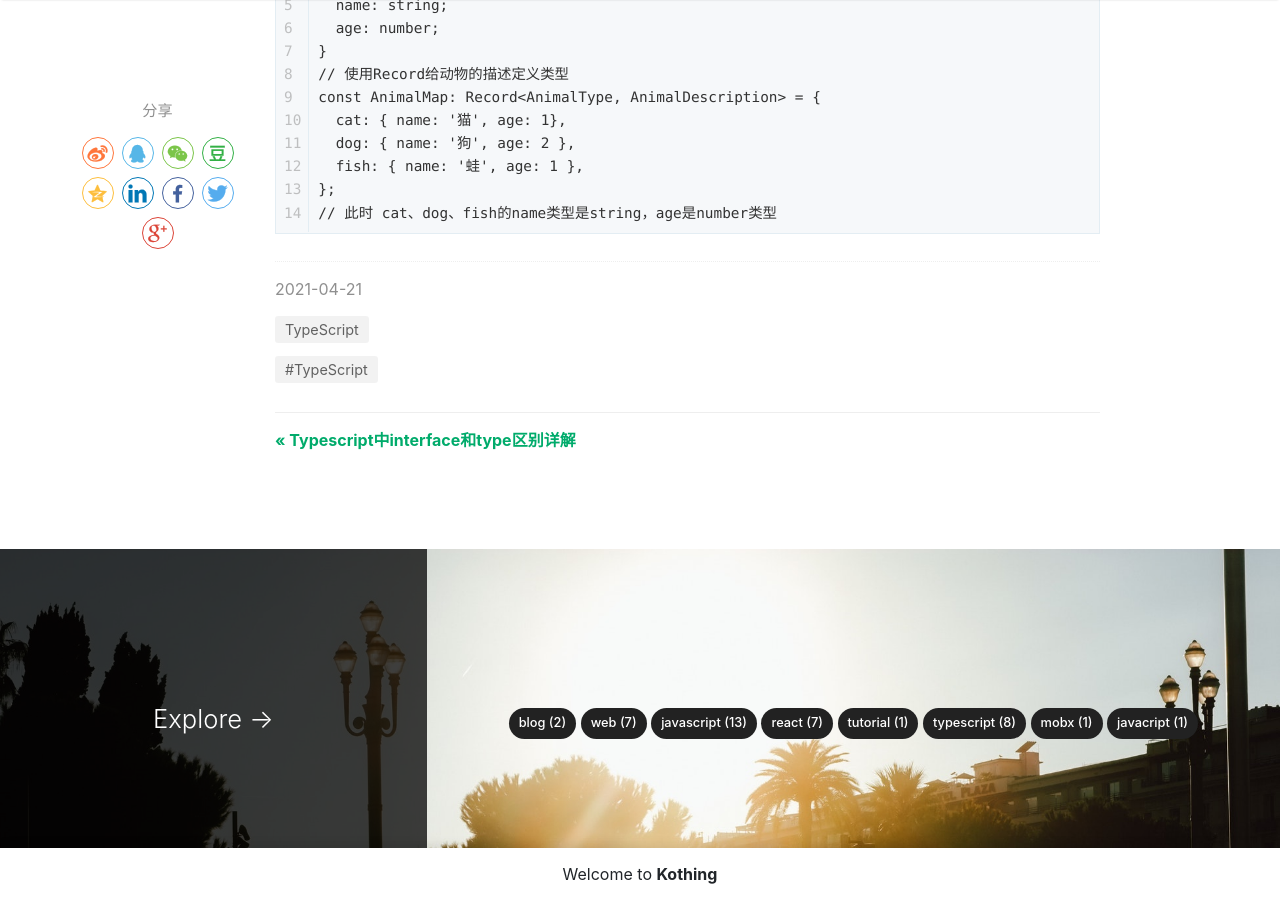
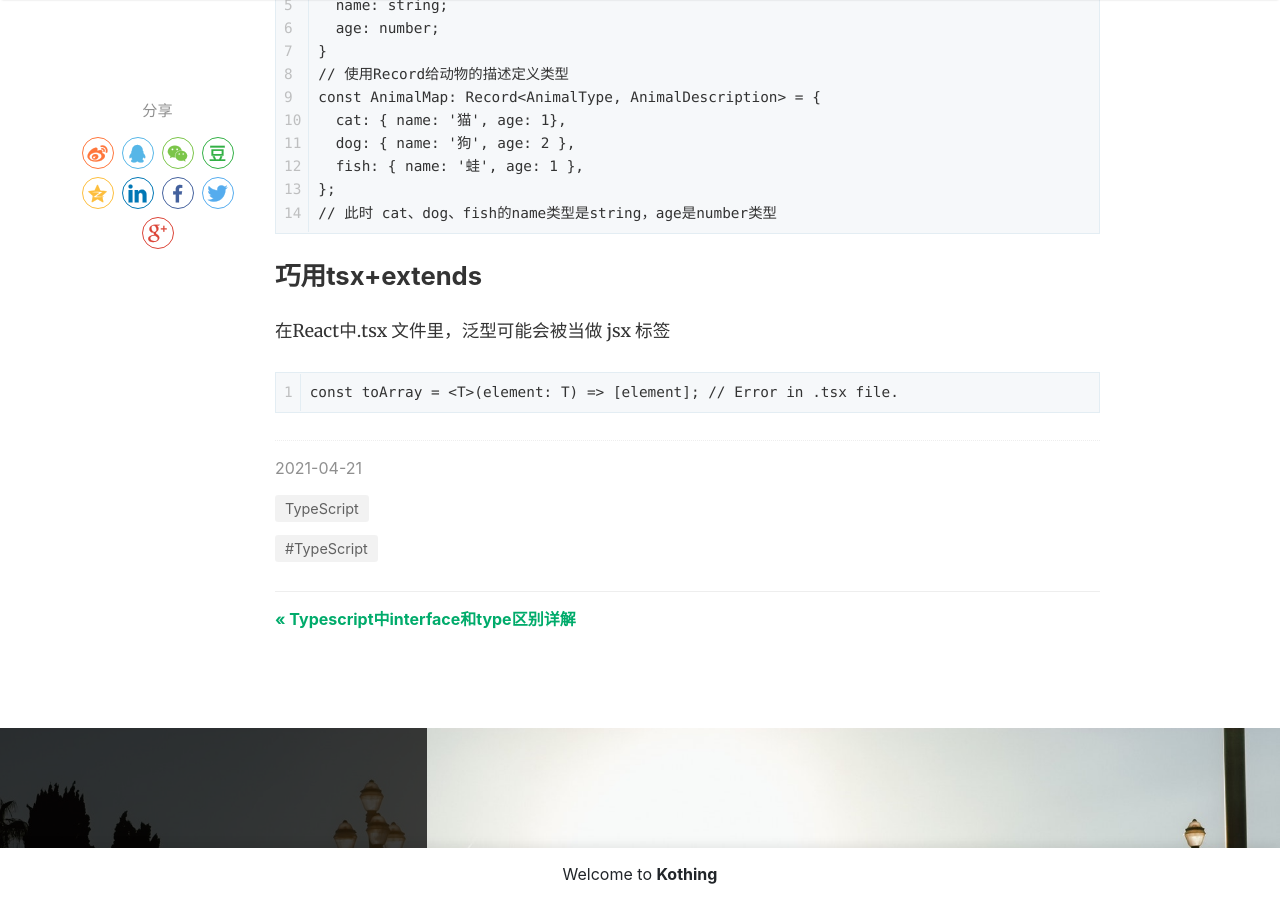
Before and after one commit to kothing/kothing.github.io, a Jekyll site: the page built from _posts/2021-04-21-typescript-useing-skills.md, in a window 1280 px wide and 900 px high, scrolled down 2084 px. Built offline with Jekyll 4.4.1, drawn with Linux system fonts in a browser that asks for light colours; nearby versions of some CDN libraries; comment, search, counter and statistics services are not loaded.

Commit message:
Update 2021-04-21-typescript-useing-skills.md

````diff
--- a/_posts/2021-04-21-typescript-useing-skills.md
+++ b/_posts/2021-04-21-typescript-useing-skills.md
@@ -50,3 +50,9 @@ const AnimalMap: Record<AnimalType, AnimalDescription> = {
 };
 // 此时 cat、dog、fish的name类型是string，age是number类型
 ```
+
+## 巧用tsx+extends
+在React中.tsx 文件里，泛型可能会被当做 jsx 标签
+```
+const toArray = <T>(element: T) => [element]; // Error in .tsx file.
+```
````
